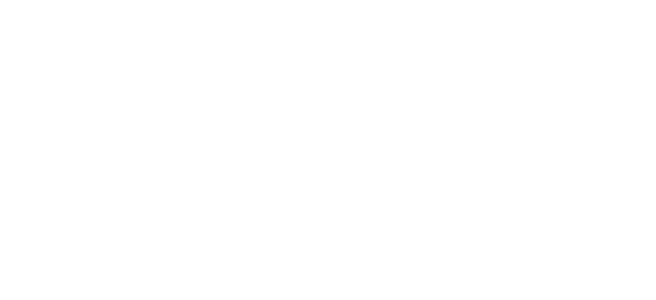
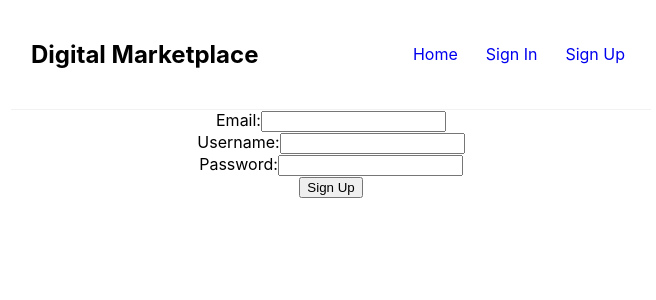
Before and after one commit to sujihancock/csen275-digital-marketplace-project, a React (Create React App) app in the folder frontend/: page /signup in a window 1280 px wide. Shown: the top 300 px of the page, without its empty margins (309-965 px from the left). Built offline with nearby package versions, Linux system fonts and the light colour scheme.

Commit message:
working frontend with navbar and signin/signup routing

```diff
--- a/frontend/src/App.js
+++ b/frontend/src/App.js
@@ -1,12 +1,23 @@
 import React from 'react';
 import { BrowserRouter as Router } from 'react-router-dom';
 import './App.css';
+import Navbar from './Navbar';
+import Signin from './Signin';
+import Signup from './Signup';
+import Home from './Home';
+import { Routes, Route } from 'react-router-dom';
+
 
 function App() {
-  return (
+   return (
     <Router>
       <div className="App">
-        {/* Add your app components here */}
+        <Navbar />
+        <Routes>
+          <Route path="/" element={<Home />} />
+          <Route path="/signin" element={<Signin />} />
+          <Route path="/signup" element={<Signup />} />
+        </Routes>
       </div>
     </Router>
   );
--- /dev/null
+++ b/frontend/src/Home.js
@@ -0,0 +1,9 @@
+const Home = () => {
+    return (
+        <div className="home">
+            <h1>home page</h1>
+        </div>
+    );
+}
+
+export default Home;
--- /dev/null
+++ b/frontend/src/Navbar.js
@@ -0,0 +1,19 @@
+import { Link } from 'react-router-dom';
+import React from 'react';
+import Signin from './Signin';
+import Signup from './Signup';
+
+const Navbar = () => {
+    return (
+        <nav className="navbar">
+        <h1>Digital Marketplace</h1>
+        <div className="links">
+            <Link to="/">Home</Link>
+            <Link to="/signin">Sign In</Link>
+            <Link to="/signup">Sign Up</Link>
+        </div>
+        </nav>
+    );
+}
+
+export default Navbar;
--- /dev/null
+++ b/frontend/src/Signin.js
@@ -0,0 +1,37 @@
+import React, { useState } from 'react';
+
+function Signin() {
+    const [username, setUsername] = useState('');
+    const [password, setPassword] = useState('');
+    const [message, setMessage] = useState('');
+
+    const handleSubmit = (event) => {
+        event.preventDefault();
+        setMessage(`Signed in as ${username}`);
+    }
+
+    return (
+        <form onSubmit={handleSubmit}>
+            <label>
+                Username:
+                <input
+                type="text"
+                value={username}
+                onChange={e => setUsername(e.target.value)}
+                />
+            </label><br />
+            <label>
+                Password:
+                <input
+                type="password"
+                value={password}
+                onChange={e => setPassword(e.target.value)}
+                />
+            </label><br />
+            <button type="submit">Sign In</button>
+            {message && <p>{message}</p>}
+        </form>
+    )
+};
+
+export default Signin;
--- /dev/null
+++ b/frontend/src/Signup.js
@@ -0,0 +1,45 @@
+import React, { useState } from 'react';
+
+function Signup() {
+        const[email, setEmail] = useState('');
+        const [username, setUsername] = useState('');
+        const [password, setPassword] = useState('');
+        const [message, setMessage] = useState('');
+
+        const handleSubmit = (event) => {
+            event.preventDefault();
+            setMessage(`Signed up as ${username}`);
+        }
+
+        return (
+            <form onSubmit={handleSubmit}>
+                <label>
+                    Email:
+                    <input
+                    type="email"
+                    value={email}
+                    onChange={e => setEmail(e.target.value)}
+                    />
+                </label><br/>
+                <label>
+                    Username:
+                    <input
+                    type="text"
+                    value={username}
+                    onChange={e => setUsername(e.target.value)}
+                    />
+                </label><br />
+                <label>
+                    Password:
+                    <input type="password"
+                    value={password}
+                    onChange={e => setPassword(e.target.value)}
+                    />
+                </label><br />
+                <button type="submit">Sign Up</button>
+                {message && <p>{message}</p>}
+            </form>
+        )
+};
+
+export default Signup;
--- a/frontend/src/index.css
+++ b/frontend/src/index.css
@@ -11,3 +11,26 @@
   font-family: source-code-pro, Menlo, Monaco, Consolas, 'Courier New',
     monospace;
 }
+
+.navbar {
+  padding: 20px;
+  display: flex;
+  align-items: center;
+  max-width: 600px;
+  margin: 0 auto;
+  border-bottom: 1px solid #f2f2f2;
+}
+
+.navbar .links {
+  margin-left: auto;
+}
+
+.navbar a {
+  margin-left: 16px;
+  text-decoration: none;
+  padding: 6px;
+}
+
+.navbar a:hover {
+  color: #f1356d;
+}
```
Also changed, not shown: frontend/src/index.html (added, +10 -0 lines).
